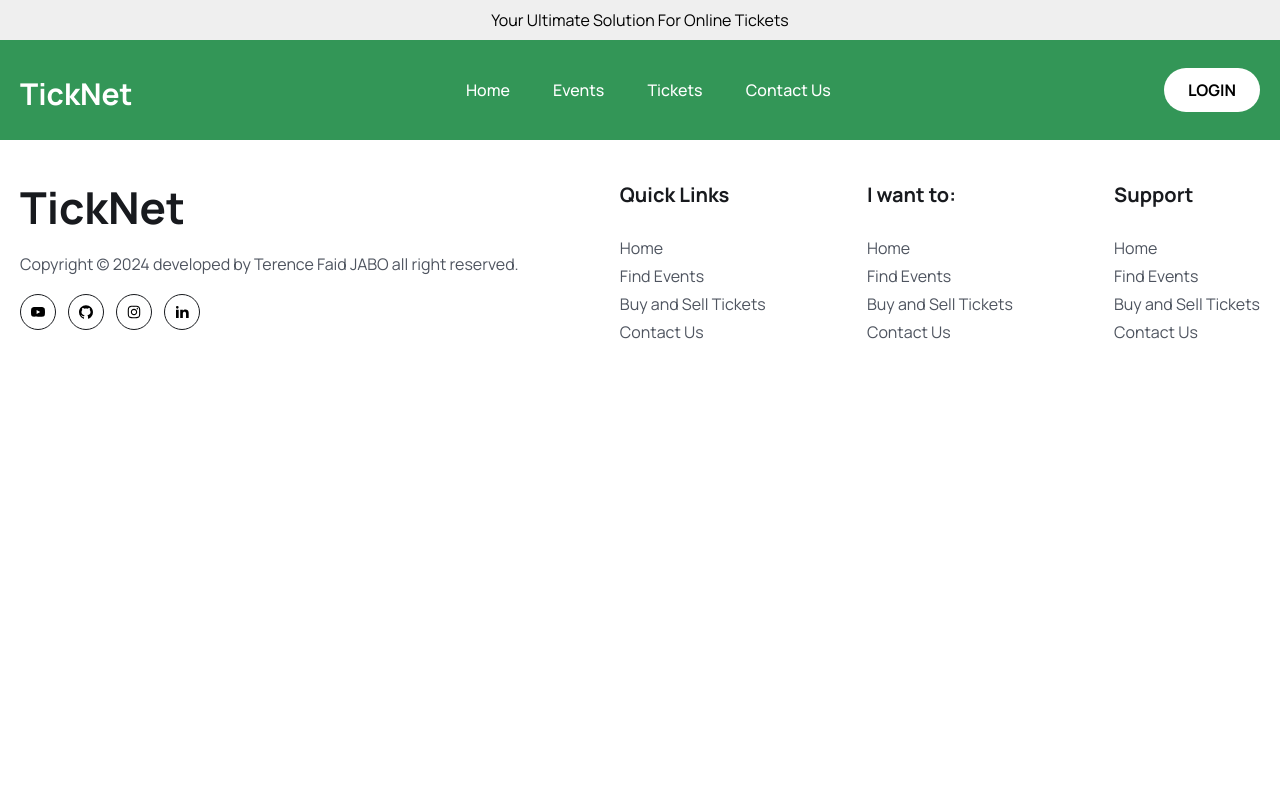
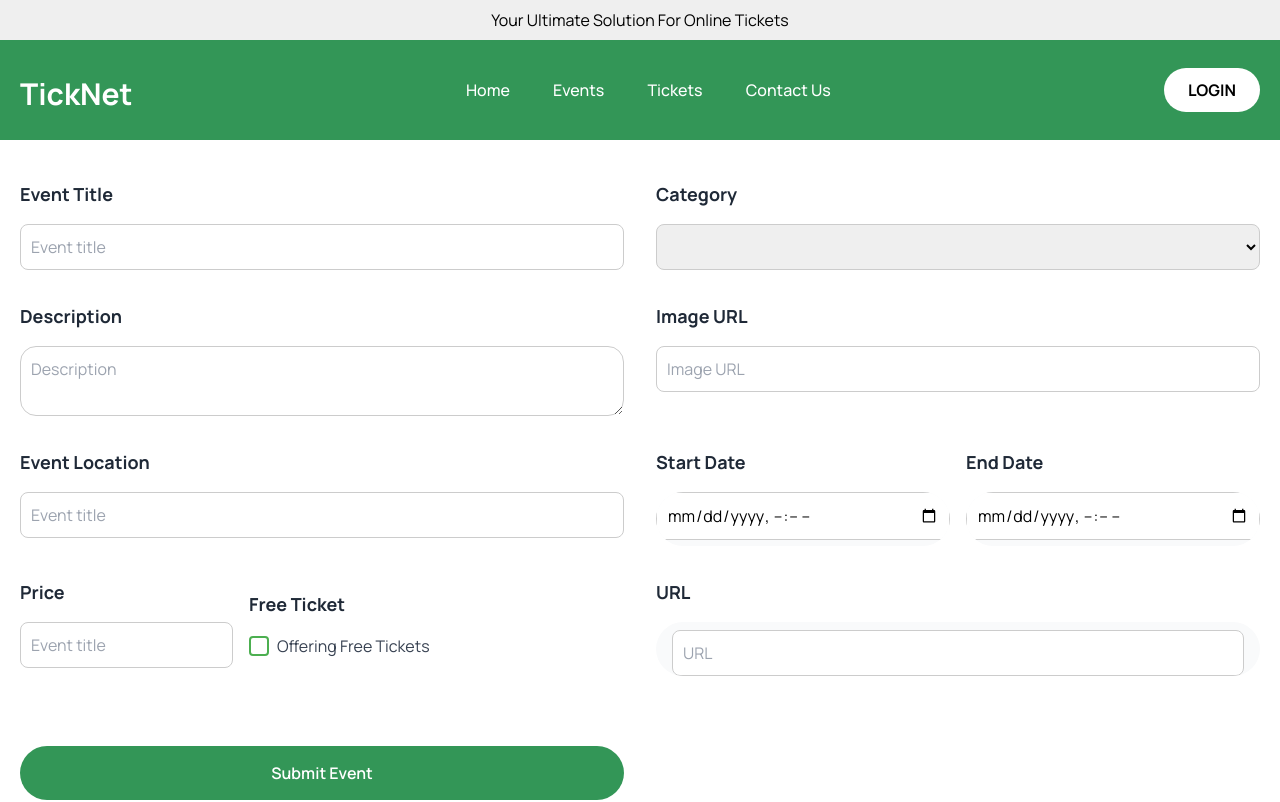
Before and after one commit to faid-terence/Eve-Ease, a React (Vite) app: page /create-event in a window 1280 px wide. Shown: the top 802 px of the page. Built offline with nearby package versions, Linux system fonts and the light colour scheme.

Commit message:
feat(events):Create event form

```diff
--- a/src/App.css
+++ b/src/App.css
@@ -74,6 +74,50 @@ body {
   color: #333;
 }
 
+
+.input-field {
+  width: 100%;
+  padding: 10px;
+  border: 1px solid #ccc;
+  border-radius: 8px;
+  font-size: 16px;
+}
+
+.textarea {
+  width: 100%;
+  padding: 10px;
+  border: 1px solid #ccc;
+  border-radius: 8px;
+  font-size: 16px;
+  resize: vertical; /* Allow vertical resizing of the textarea */
+}
+
+.button {
+  background-color: #4caf50;
+  color: white;
+  padding: 10px 20px;
+  border: none;
+  border-radius: 8px;
+  cursor: pointer;
+  font-size: 18px;
+}
+
+/* Customize the checkbox style */
+[type="checkbox"] {
+  appearance: none;
+  height: 20px;
+  width: 20px;
+  border: 2px solid #4caf50;
+  border-radius: 4px;
+  outline: none;
+  margin-right: 8px;
+  cursor: pointer;
+}
+
+[type="checkbox"]:checked {
+  background-color: #4caf50;
+  border: 2px solid #4caf50;
+}
 @media only screen and (max-width: 768px) {
   .navigation {
     width: 100%;
--- a/src/Routes/Router.jsx
+++ b/src/Routes/Router.jsx
@@ -7,6 +7,7 @@ import { Contact } from "../pages/Contact";
 import { SignUp } from "../pages/SignUp";
 import { Login } from "../pages/Login";
 import { EventDetails } from "../pages/EventDetails";
+import { CreateEventForm } from "../components/CreateEventForm";
 
 export const Router = () => {
   return (
@@ -19,6 +20,7 @@ export const Router = () => {
       <Route path="/contact" element={<Contact />} />
       <Route path="/auth/signin" element={<Login />} />
       <Route path="/auth/register" element={<SignUp />} />
+      <Route path="/create-event" element={<CreateEventForm />} />
     </Routes>
   );
 };
--- /dev/null
+++ b/src/components/CreateEventForm.jsx
@@ -0,0 +1,114 @@
+import React from "react";
+
+export const CreateEventForm = () => {
+  return (
+    <section className="py-10">
+      <div className="container mx-auto">
+        <form className="grid grid-cols-1 md:grid-cols-2 gap-8">
+          <div className="flex flex-col gap-4">
+            <label className="text-lg font-bold text-gray-800">
+              Event Title
+            </label>
+            <input
+              type="text"
+              placeholder="Event title"
+              className="input-field"
+            />
+          </div>
+          <div className="flex flex-col gap-4">
+            <label className="text-lg font-bold text-gray-800">Category</label>
+            <select className="input-field">
+              {/* Add options for categories */}
+            </select>
+          </div>
+
+          <div className="flex flex-col gap-4">
+            <label className="text-lg font-bold text-gray-800">
+              Description
+            </label>
+            <textarea
+              placeholder="Description"
+              className="textarea rounded-2xl"
+            />
+          </div>
+          <div className="flex flex-col gap-4">
+            <label className="text-lg font-bold text-gray-800">Image URL</label>
+            <input
+              type="text"
+              placeholder="Image URL"
+              className="input-field"
+            />
+          </div>
+
+          <div className="flex flex-col gap-4">
+            <label className="text-lg font-bold text-gray-800">
+              Event Location
+            </label>
+            <input
+              type="text"
+              placeholder="Event title"
+              className="input-field"
+            />
+          </div>
+
+          <div className="flex flex-col gap-4 md:flex-row">
+            <div className="flex flex-col gap-4 w-full md:w-1/2">
+              <label className="text-lg font-bold text-gray-800">
+                Start Date
+              </label>
+              <div className="flex-center h-[54px] overflow-hidden rounded-full bg-gray-50">
+                <input type="datetime-local" className="input-field w-full" />
+              </div>
+            </div>
+            <div className="flex flex-col gap-4 w-full md:w-1/2">
+              <label className="text-lg font-bold text-gray-800">
+                End Date
+              </label>
+              <div className="flex-center h-[54px] overflow-hidden rounded-full bg-gray-50">
+                <input type="datetime-local" className="input-field w-full" />
+              </div>
+            </div>
+          </div>
+
+          <div className="flex flex-col gap-4 md:flex-row">
+            <div className="flex flex-col gap-4">
+              <label className="text-lg font-bold text-gray-800">Price</label>
+              <input
+                type="text"
+                placeholder="Event title"
+                className="input-field"
+              />
+            </div>
+            <div className="flex flex-col gap-4 w-full md:w-1/2 mt-3">
+              <label className="text-lg font-bold text-gray-800">
+                Free Ticket
+              </label>
+              <div className="flex items-center">
+                <input
+                  type="checkbox"
+                  className="mr-2 h-5 w-5 border-2 border-primary-500"
+                />
+                <span className="text-gray-700">Offering Free Tickets</span>
+              </div>
+            </div>
+          </div>
+
+          <div className="flex flex-col gap-4">
+            <label className="text-lg font-bold text-gray-800">URL</label>
+            <div className="flex-center h-[54px] overflow-hidden rounded-full bg-gray-50 px-4 py-2">
+              <input
+                type="text"
+                placeholder="URL"
+                className="input-field w-full"
+              />
+            </div>
+          </div>
+
+          <button type="submit" className="btn">
+            Submit Event
+          </button>
+        </form>
+      </div>
+    </section>
+  );
+};
```
